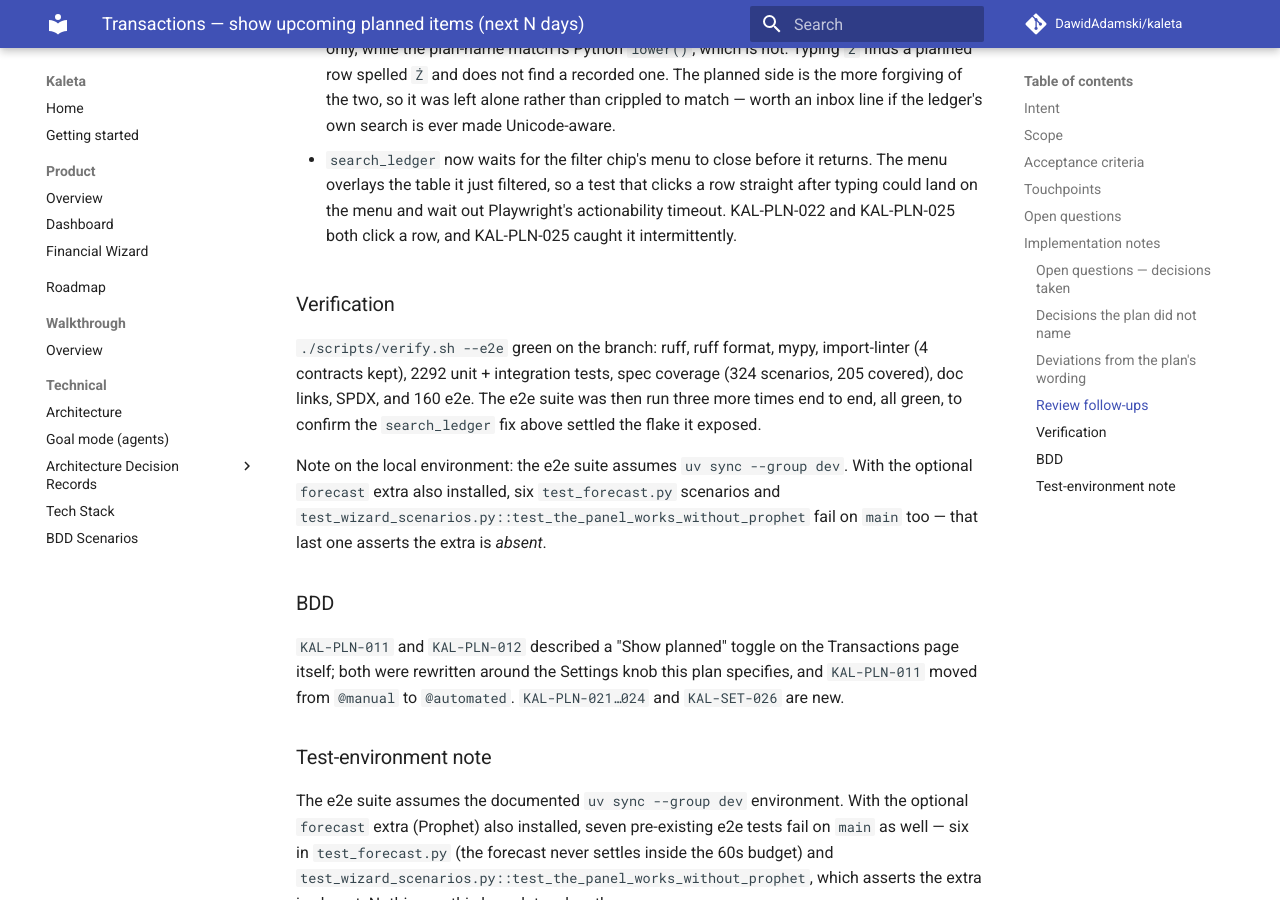
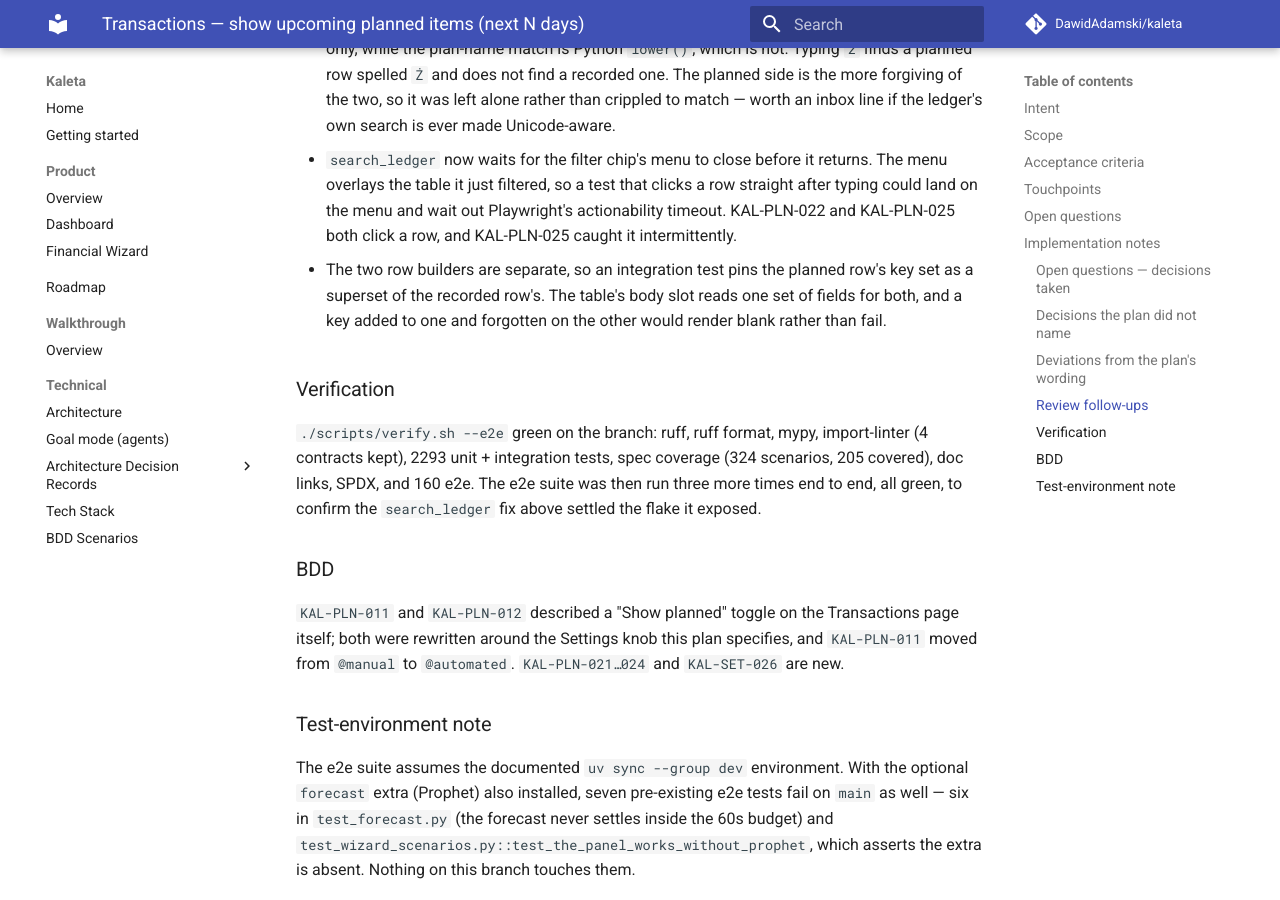
Before and after one commit to DawidAdamski/kaleta, an MkDocs documentation site: the page built from docs/plans/transactions-upcoming-planned.md, in a window 1280 px wide and 900 px high, scrolled down 5626 px. Built offline with MkDocs 1.6.1 and Material for MkDocs 9.7.7, drawn with Linux system fonts in a browser that asks for light colours; comment, search, counter and statistics services are not loaded.

Commit message:
test(transactions): pin the planned row's shape to the recorded one
The two row builders are separate and the table's body slot reads one
set of fields for both, so a key added to a recorded row and forgotten
on a planned one would render blank rather than fail. An integration
test now asserts the planned row carries every key the recorded one
does.

Also drops a duplicated, and self-contradicting, copy of the
test-environment note from the plan.

Co-Authored-By: Claude Opus 5 (1M context) <noreply@anthropic.com>

```diff
--- a/docs/plans/transactions-upcoming-planned.md
+++ b/docs/plans/transactions-upcoming-planned.md
@@ -271,18 +271,19 @@ Out of scope:
   actionability timeout. KAL-PLN-022 and KAL-PLN-025 both click a row, and
   KAL-PLN-025 caught it intermittently.
 
+- The two row builders are separate, so an integration test pins the planned
+  row's key set as a superset of the recorded row's. The table's body slot
+  reads one set of fields for both, and a key added to one and forgotten on
+  the other would render blank rather than fail.
+
 ### Verification
 
 `./scripts/verify.sh --e2e` green on the branch: ruff, ruff format, mypy,
-import-linter (4 contracts kept), 2292 unit + integration tests, spec coverage
+import-linter (4 contracts kept), 2293 unit + integration tests, spec coverage
 (324 scenarios, 205 covered), doc links, SPDX, and 160 e2e. The e2e suite was
 then run three more times end to end, all green, to confirm the
 `search_ledger` fix above settled the flake it exposed.
 
-Note on the local environment: the e2e suite assumes `uv sync --group dev`.
-With the optional `forecast` extra also installed, six `test_forecast.py`
-scenarios and `test_wizard_scenarios.py::test_the_panel_works_without_prophet`
-fail on `main` too — that last one asserts the extra is *absent*.
 
 ### BDD
 
```
Also changed, not shown: 1 other file.
